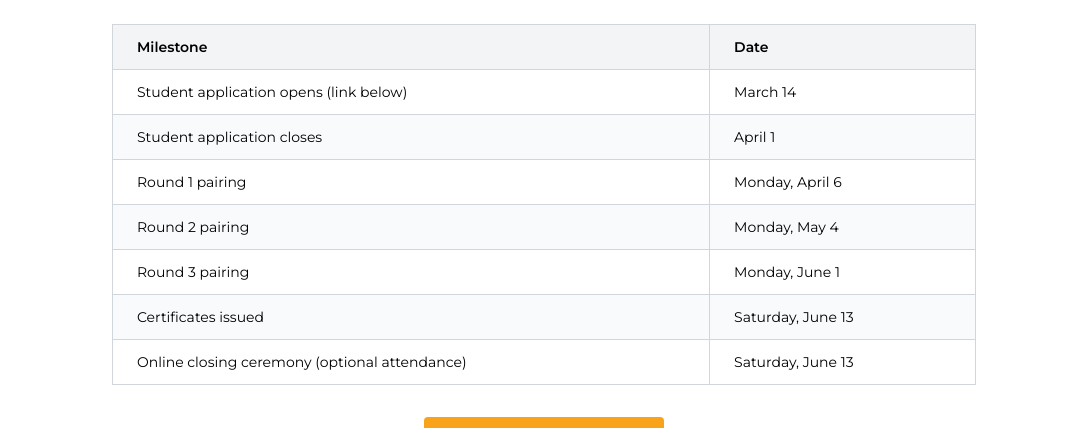
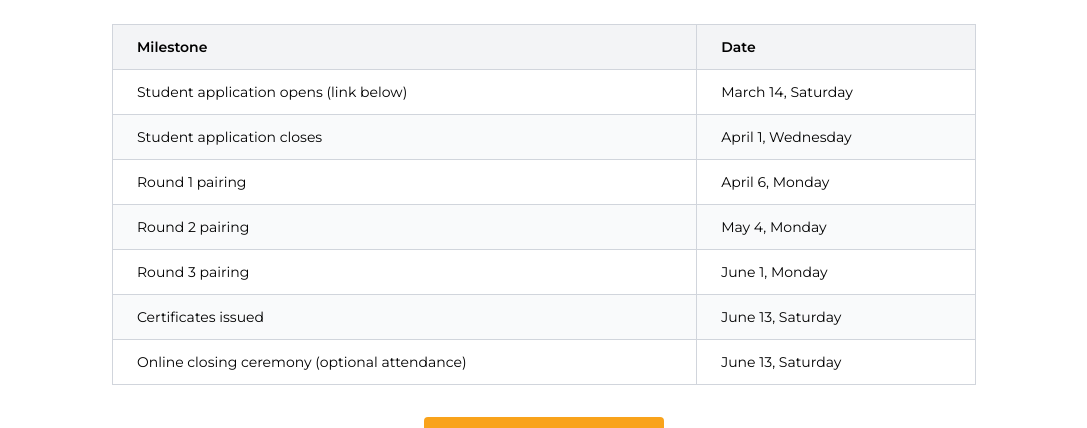
Before and after one commit to USF-IEEE-Computer-Society/ieee-cs-usf-website, a Next.js app: page /mentorship in a window 1280 px wide. Shown: the part 217-645 px from the top of the page, without its empty margins (96-1183 px from the left). Built offline with nearby package versions, Linux system fonts and the light colour scheme; no server answers.

Commit message:
fix(mentorship): schedule day of the week ui tweaks

```diff
--- a/app/(site)/mentorship/page.tsx
+++ b/app/(site)/mentorship/page.tsx
@@ -8,15 +8,15 @@ export const metadata: Metadata = {
 }
 
 const milestones = [
-  { milestone: 'Student application opens (link below)', date: 'March 14' },
-  { milestone: 'Student application closes', date: 'April 1' },
-  { milestone: 'Round 1 pairing', date: 'Monday, April 6' },
-  { milestone: 'Round 2 pairing', date: 'Monday, May 4' },
-  { milestone: 'Round 3 pairing', date: 'Monday, June 1' },
-  { milestone: 'Certificates issued', date: 'Saturday, June 13' },
+  { milestone: 'Student application opens (link below)', date: 'March 14, Saturday' },
+  { milestone: 'Student application closes', date: 'April 1, Wednesday' },
+  { milestone: 'Round 1 pairing', date: 'April 6, Monday' },
+  { milestone: 'Round 2 pairing', date: 'May 4, Monday' },
+  { milestone: 'Round 3 pairing', date: 'June 1, Monday' },
+  { milestone: 'Certificates issued', date: 'June 13, Saturday' },
   {
     milestone: 'Online closing ceremony (optional attendance)',
-    date: 'Saturday, June 13',
+    date: 'June 13, Saturday',
   },
 ]
 
```
